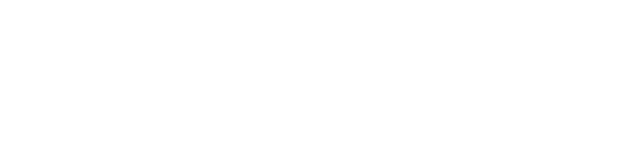
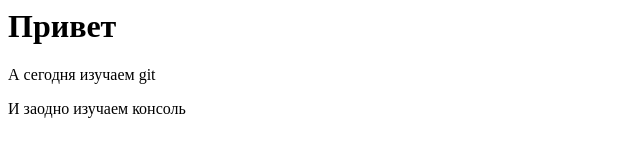
Before and after one commit to baginkv/www, a plain HTML site: page app/index.html in a window 1280 px wide. Shown: the whole page, without its empty margins (0-640 px from the left). Drawn offline with Linux system fonts and the light colour scheme.

Commit message:
Edited index.html

```diff
--- a/app/index.html
+++ b/app/index.html
@@ -4,6 +4,8 @@
             </head>
 
             <body>
-                <h1></h1>
-            </body>
+                <h1>Привет</h1>
+                <p>А сегодня изучаем git</p>
+                <p>И заодно изучаем консоль</p>
+</body>
 </html>
```
